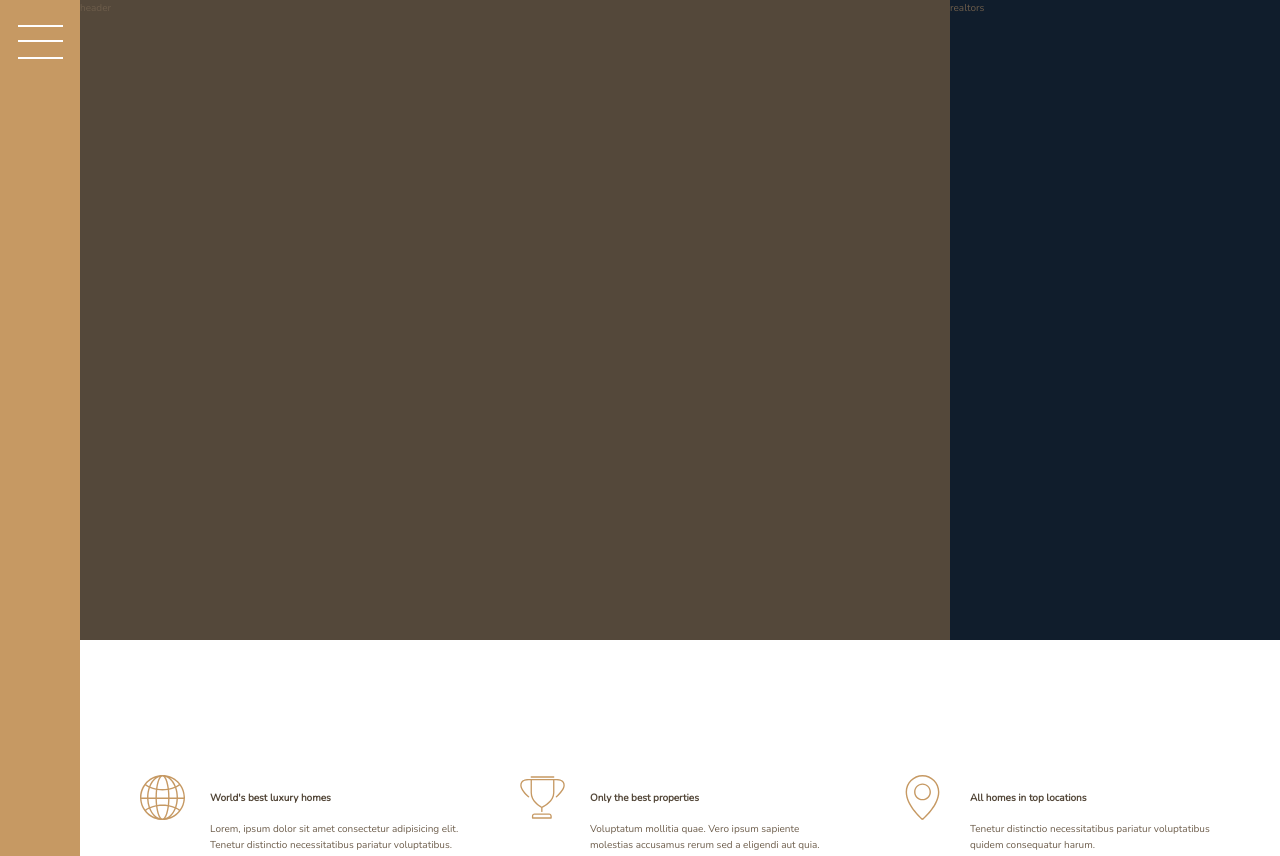
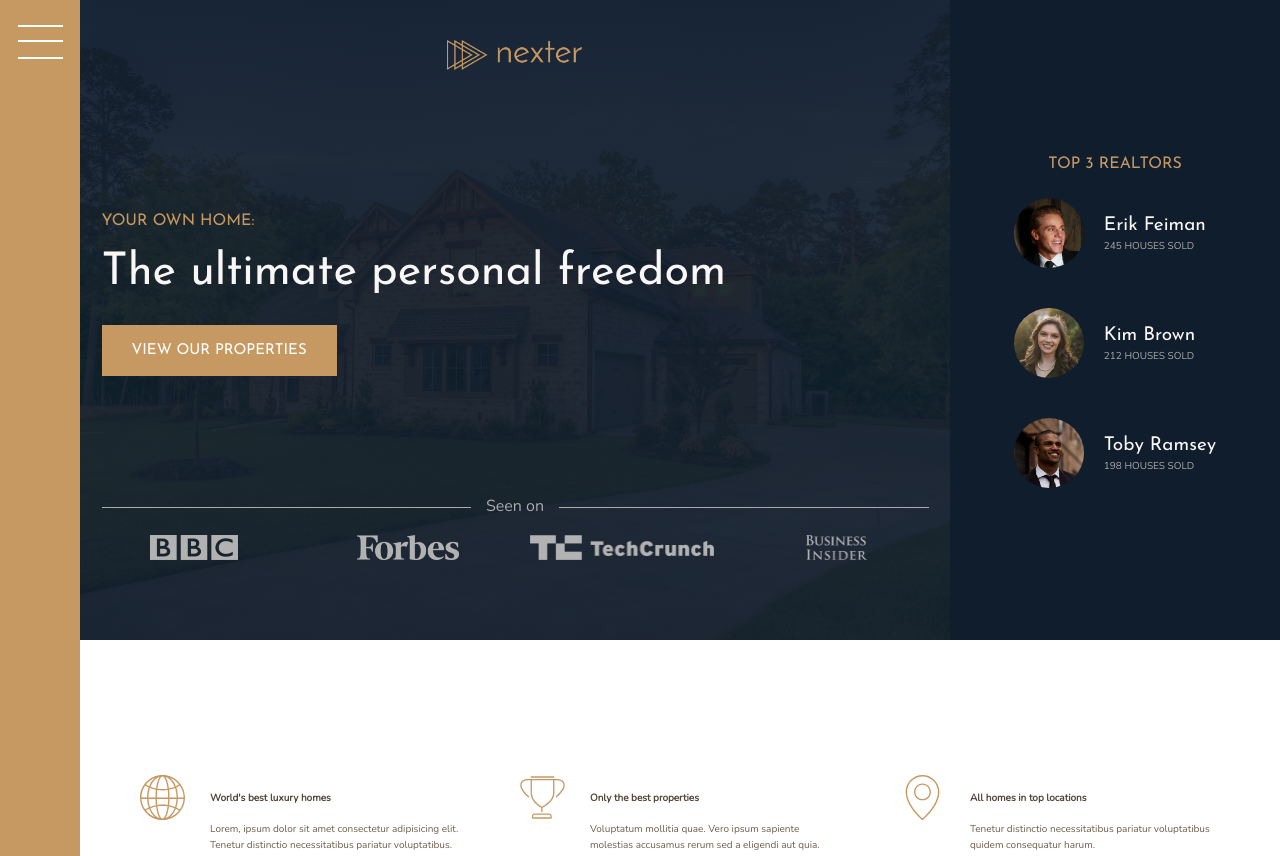
Before and after one commit to ArkadiuszBalakier/Nexter, a website: page index.html in a window 1280 px wide. Shown: the top 856 px of the page. Drawn offline with nearby package versions, Linux system fonts and the light colour scheme.

Commit message:
header and realtors

```diff
--- a/index.html
+++ b/index.html
@@ -19,9 +19,42 @@
       <button class="nav-btn"></button>
     </div>
 
-    <header class="header">header</header>
+    <header class="header">
+      <img src="img/logo.png" alt="nexter logo" class="header__logo" />
+      <h3 class="heading-3">Your own home:</h3>
+      <h1 class="heading-1">The ultimate personal freedom</h1>
+      <button class="btn header__btn">View our properties</button>
+      <div class="header__seenon-text">Seen on</div>
+      <div class="header__seenon-logos">
+        <img src="img/logo-bbc.png" alt="seeon on logo 1" />
+        <img src="img/logo-forbes.png" alt="seeon on logo 2" />
+        <img src="img/logo-techcrunch.png" alt="seeon on logo 3" />
+        <img src="img/logo-bi.png" alt="seeon on logo 4" />
+      </div>
+    </header>
 
-    <div class="realtors">realtors</div>
+    <div class="realtors">
+      <h3 class="heading-3">Top 3 Realtors</h3>
+      <div class="realtors__list">
+        <img src="img/realtor-1.jpeg" alt="Realtor 1" class="realtors__img" />
+        <div class="realtors__details">
+          <h4 class="heading-4 heading-4--light">Erik Feiman</h4>
+          <p class="realtors__sold">245 houses sold</p>
+        </div>
+
+        <img src="img/realtor-2.jpeg" alt="Realtor 2" class="realtors__img" />
+        <div class="realtors__details">
+          <h4 class="heading-4 heading-4--light">Kim Brown</h4>
+          <p class="realtors__sold">212 houses sold</p>
+        </div>
+
+        <img src="img/realtor-3.jpeg" alt="Realtor 3" class="realtors__img" />
+        <div class="realtors__details">
+          <h4 class="heading-4 heading-4--light">Toby Ramsey</h4>
+          <p class="realtors__sold">198 houses sold</p>
+        </div>
+      </div>
+    </div>
 
     <section class="features">
       <div class="feature">
--- a/sass/_header.scss
+++ b/sass/_header.scss
@@ -2,4 +2,58 @@
   background-color: $color-grey-dark-1;
 
   grid-column: full-start / col-end 6;
+  background-image: linear-gradient(
+      rgba($color-secondary, 0.93),
+      rgba($color-secondary, 0.93)
+    ),
+    url(../img/hero.jpeg);
+  background-size: cover;
+  background-position: center;
+  padding: 8rem;
+  padding-top: 4rem;
+
+  display: grid;
+  grid-template-rows: 1fr min-content 6rem 1fr;
+  grid-template-columns: max-content;
+  grid-row-gap: 1.5rem;
+  justify-content: center;
+
+  &__logo {
+    height: 3rem;
+    justify-self: center;
+  }
+
+  &__btn {
+    align-self: start;
+    justify-self: start;
+  }
+
+  &__seenon-text {
+    display: grid;
+    grid-template-columns: 1fr max-content 1fr;
+    grid-column-gap: 1.5rem;
+    align-items: center;
+
+    font-size: 1.6rem;
+    color: $color-grey-light-2;
+
+    &::before,
+    &::after {
+      content: "";
+      height: 1px;
+      display: block;
+      background-color: currentColor;
+    }
+  }
+
+  &__seenon-logos {
+    display: grid;
+    grid-template-columns: repeat(4, 1fr);
+    grid-gap: 3rem;
+    justify-items: center;
+    img {
+      height: 2.5rem;
+      filter: brightness(70%);
+    }
+  }
 }
--- a/sass/_realtors.scss
+++ b/sass/_realtors.scss
@@ -2,4 +2,31 @@
   background-color: $color-secondary;
 
   grid-column: col-start 7 / full-end;
+  padding: 3rem;
+
+  display: grid;
+  align-content: center;
+  justify-content: center;
+  grid-row-gap: 2rem;
+  justify-items: center;
+
+  &__list {
+    display: grid;
+    grid-template-columns: min-content max-content;
+    grid-column-gap: 2rem;
+    grid-row-gap: 5vh;
+    align-items: center;
+  }
+
+  &__img {
+    width: 7rem;
+    border-radius: 50%;
+    display: block;
+  }
+
+  &__sold {
+    text-transform: uppercase;
+    color: $color-grey-light-2;
+    margin-top: -3px;
+  }
 }
--- a/sass/_typography.scss
+++ b/sass/_typography.scss
@@ -1,6 +1,13 @@
 %heading {
   font-family: $font-display;
   font-weight: 400;
+}
+
+.heading-1 {
+  @extend %heading;
+  font-size: 4.5rem;
+  color: $color-grey-light-1;
+  line-height: 1;
 }
 
 .heading-2 {
```
Also changed, not shown: css/style.css.
